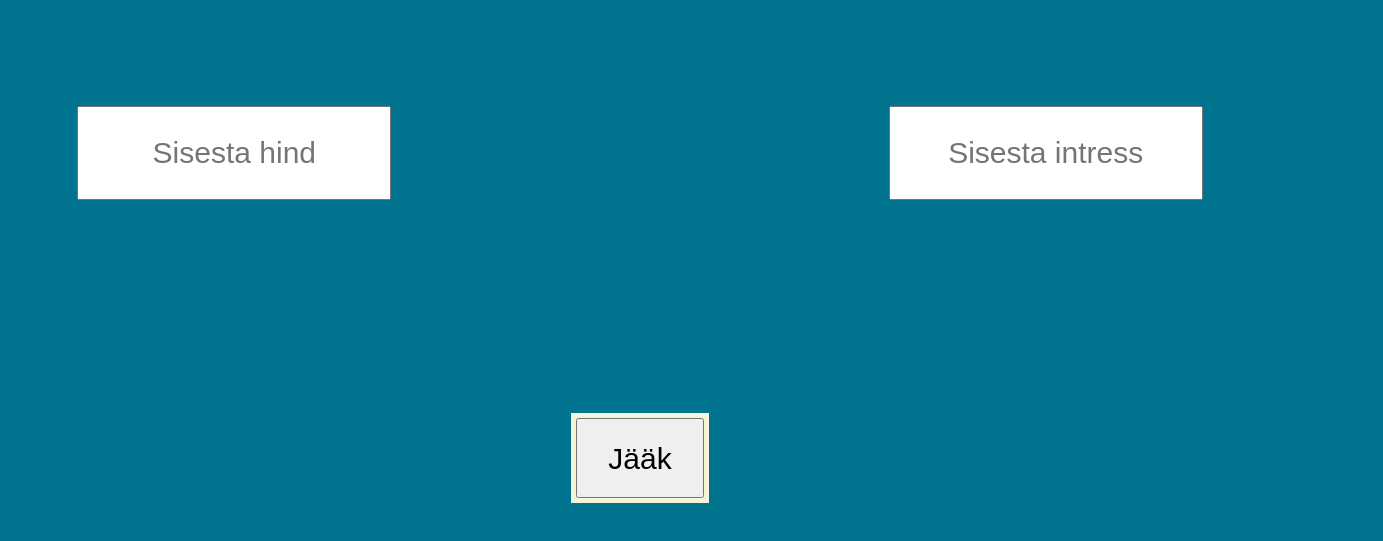
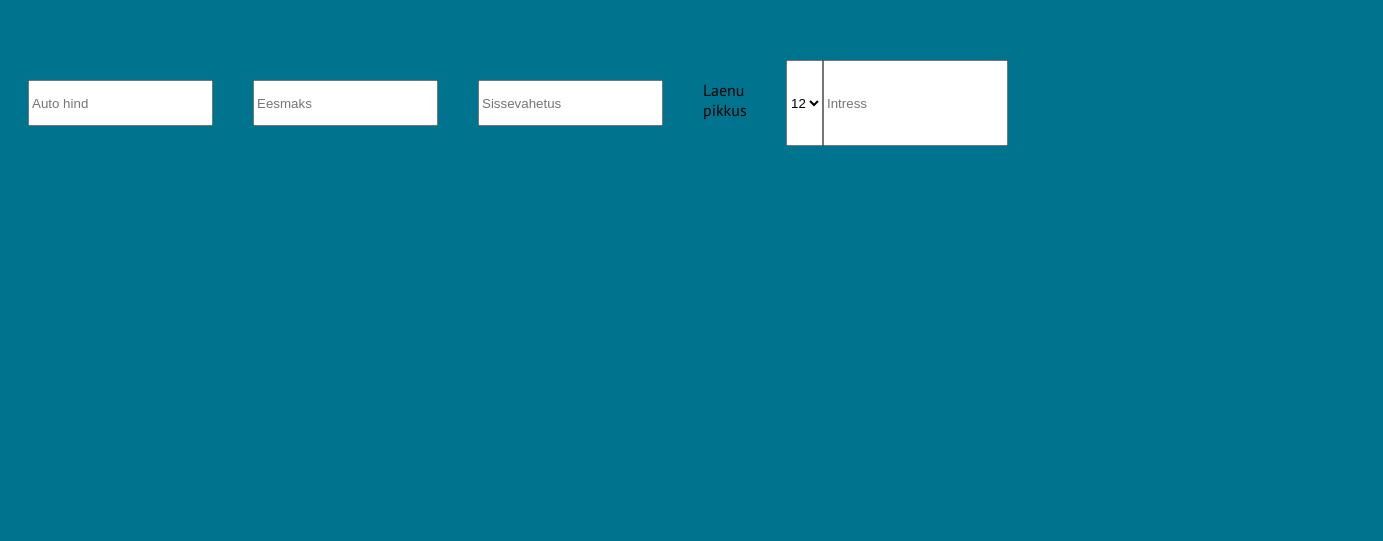
Before and after one commit to jasper-tambur/kalkulaator, a plain HTML site: page index.html in a window 1280 px wide. Shown: the part 205-746 px from the top of the page, 1383 px wide, since content can reach past the window. Drawn offline with Linux system fonts and the light colour scheme.

Commit message:
new design

```diff
--- a/index.html
+++ b/index.html
@@ -12,17 +12,27 @@
 </head>
 <body>
     <div class = "container">
-        <div class = "field" id="price-fields">
-            <div class="op">
-                <input class="inputs" id="price" type="number" placeholder="Sisesta hind" oninput="getValue()"></input>
-            </div>
-            <div class="btn223">
-                <div class="btn">
-                    <button id="price-post-interest">Jääk</button>
-                </div>
-            </div>
-            <div class="op">
-                <input class="inputs" id="interest" type="number" placeholder="Sisesta intress" oninput="getValue()"></input>
+        <div class="column-side">
+            <input class="info" type="number" name="price" id="price" placeholder="Auto hind">
+            <input class="info" type="number" name="payment" id="payment" placeholder="Eesmaks">
+            <input class="info" type="number" name="tradein" id="tradein" placeholder="Sissevahetus">
+            <label class="info" for="length">Laenu pikkus</label>
+
+            <select name="length" id="length">
+              <option value="12">12</option>
+              <option value="24">24</option>
+              <option value="36">36</option>
+              <option value="48">48</option>
+              <option value="60">60</option>
+              <option value="72">72</option>
+              <option value="84">84</option>
+            </select>
+            <input type="number" name="interest" id="interest" placeholder="Intress">
+        </div>
+        <div class="column-main">
+            <div class="window">
+                <div class="window-top"></div>
+                <div class="windows-bot"></div>
             </div>
         </div>
     </div>
--- a/style.css
+++ b/style.css
@@ -4,45 +4,36 @@ body{
 }
 .container{
     display: flex;
+    align-items: center;
+    height: 600px;
+    width: 1000px;
+}
+.info{
+    height: 40px;
+    margin: 20px;
+}
+.column-side{
+    display: flex;
     justify-content: center;
-    padding: 5;
-    height: 700px;
-    width: auto;
 }
-.field{
-    float: left;
-    display: flex;
+@media only screen and (max-width: 600px) {
+    body {
+      background-color: lightblue;
+    }
+    .container{
+        display: flex;
+        align-items: center;
+        justify-content: flex-start;
+        height: 60px;
+        width: 100px;
+    }
+    .info{
+        height: 40px;
+        width: 80px;
+        margin: 20px;
+    }
 }
-.inputs{
-    display: flex;
-    padding: 5px;
-    height: 80px;
-    width: 300px;
-    margin: 0px 180px;
-    font-size: 30px;
-    text-align: center;
 
-}
-.btn{
-    display: flex;
-    height: 80px;
-    padding: 5px;
-    background: beige;
-    font-size: 30px;
-}
-#price-post-interest{
-    line-height: 9px;
-    font-size: 30px;
-    padding: 30px;
-}
-.btn223{
-    display: flex;
-    align-self: flex-end;
-}
-.op{
-    display: flex;
-    align-self: center;
-}
 input[type=number]::-webkit-inner-spin-button,
 input[type=number]::-webkit-outer-spin-button {
     -webkit-appearance: none;
```
